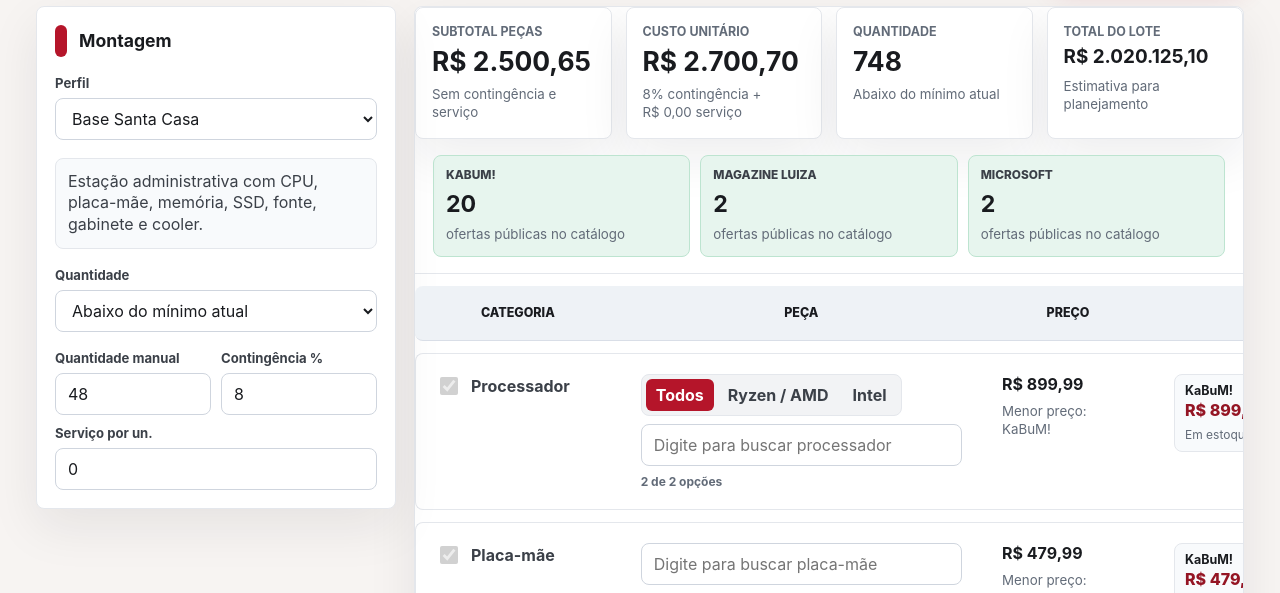
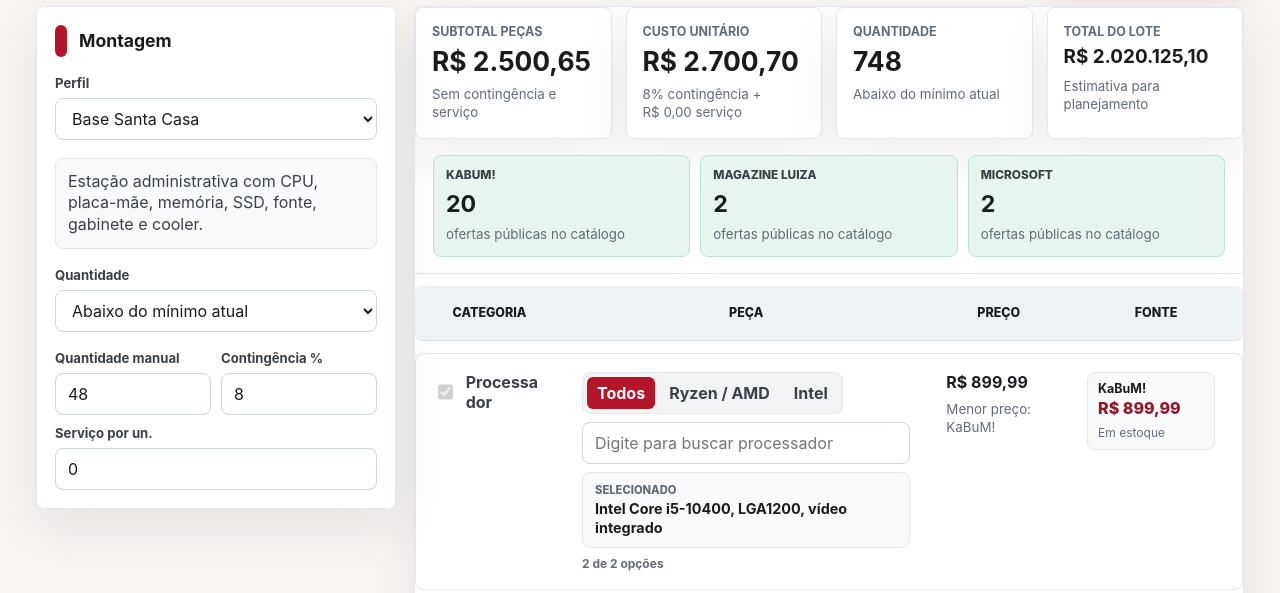
Before and after one commit to 1Luisin/rev-maq-scmjf, a website: page index.html in a window 1280 px wide. Both pictures are taken after a click on the button "Compra". Shown: the part 207-800 px from the top of the page. Drawn offline with Linux system fonts and the light colour scheme; no server answers.

Commit message:
Mostra peca selecionada e ajusta tabela

```diff
--- a/app.js
+++ b/app.js
@@ -1158,6 +1158,10 @@
           placeholder="Digite para buscar ${escapeAttr(category.label.toLowerCase())}"
           autocomplete="off"
         >
+        <div class="selected-part">
+          <span>Selecionado</span>
+          <strong>${escapeHtml(selected?.name || "Nenhuma peça selecionada")}</strong>
+        </div>
         <div class="part-picker-count" data-picker-count="${category.id}">${formatNumber(visibleItems.length)} de ${formatNumber(items.length)} opções</div>
         <div class="part-option-list" role="listbox">
           ${items.map((item) => {
--- a/scripts/smoke-test.js
+++ b/scripts/smoke-test.js
@@ -164,6 +164,10 @@ if (!elements.get("#catalogRows").innerHTML.includes("part-search-input")) {
   throw new Error("Searchable part picker was not rendered.");
 }
 
+if (!elements.get("#catalogRows").innerHTML.includes("selected-part")) {
+  throw new Error("Selected part summary was not rendered.");
+}
+
 if (elements.get("#catalogRows").innerHTML.includes("data-price-override")) {
   throw new Error("Editable price override should not be rendered.");
 }
--- a/styles.css
+++ b/styles.css
@@ -523,7 +523,8 @@ input {
 }
 
 .parts-table {
-  min-width: 1040px;
+  min-width: 0;
+  table-layout: fixed;
   border-collapse: separate;
   border-spacing: 0 12px;
 }
@@ -552,7 +553,7 @@ input {
 }
 
 .parts-table td {
-  padding: 20px;
+  padding: 18px;
   background: #ffffff;
   border-top: 1px solid var(--line);
   border-bottom: 1px solid var(--line);
@@ -574,12 +575,32 @@ input {
   background: #fffafb;
 }
 
-.parts-table td:nth-child(2) {
-  width: 42%;
+.parts-table .check-line.compact {
+  min-width: 0;
 }
 
+.parts-table .check-line span {
+  overflow-wrap: anywhere;
+}
+
+.parts-table th:nth-child(1),
+.parts-table td:nth-child(1) {
+  width: 18%;
+}
+
+.parts-table th:nth-child(2),
+.parts-table td:nth-child(2) {
+  width: 44%;
+}
+
+.parts-table th:nth-child(3),
 .parts-table td:nth-child(3) {
-  width: 150px;
+  width: 17%;
+}
+
+.parts-table th:nth-child(4),
+.parts-table td:nth-child(4) {
+  width: 21%;
 }
 
 .parts-table .is-muted td {
@@ -635,6 +656,30 @@ input {
   color: var(--ink-500);
   font-size: 0.75rem;
   font-weight: 700;
+}
+
+.selected-part {
+  display: grid;
+  gap: 3px;
+  padding: 10px 12px;
+  color: var(--ink-700);
+  background: #f8fafc;
+  border: 1px solid var(--line);
+  border-radius: 8px;
+}
+
+.selected-part span {
+  color: var(--ink-500);
+  font-size: 0.7rem;
+  font-weight: 850;
+  text-transform: uppercase;
+}
+
+.selected-part strong {
+  color: var(--ink-900);
+  font-size: 0.9rem;
+  line-height: 1.3;
+  overflow-wrap: anywhere;
 }
 
 .part-option-list {
@@ -706,7 +751,7 @@ input {
 .price-readout {
   display: grid;
   gap: 4px;
-  min-width: 132px;
+  min-width: 0;
 }
 
 .price-readout strong {
@@ -718,13 +763,14 @@ input {
   display: flex;
   flex-wrap: wrap;
   gap: 8px;
-  min-width: 260px;
+  min-width: 0;
 }
 
 .offer-chip {
   display: grid;
   gap: 2px;
-  min-width: 128px;
+  min-width: min(128px, 100%);
+  max-width: 100%;
   padding: 8px 10px;
   color: var(--ink-700);
   background: #f8fafc;
```
